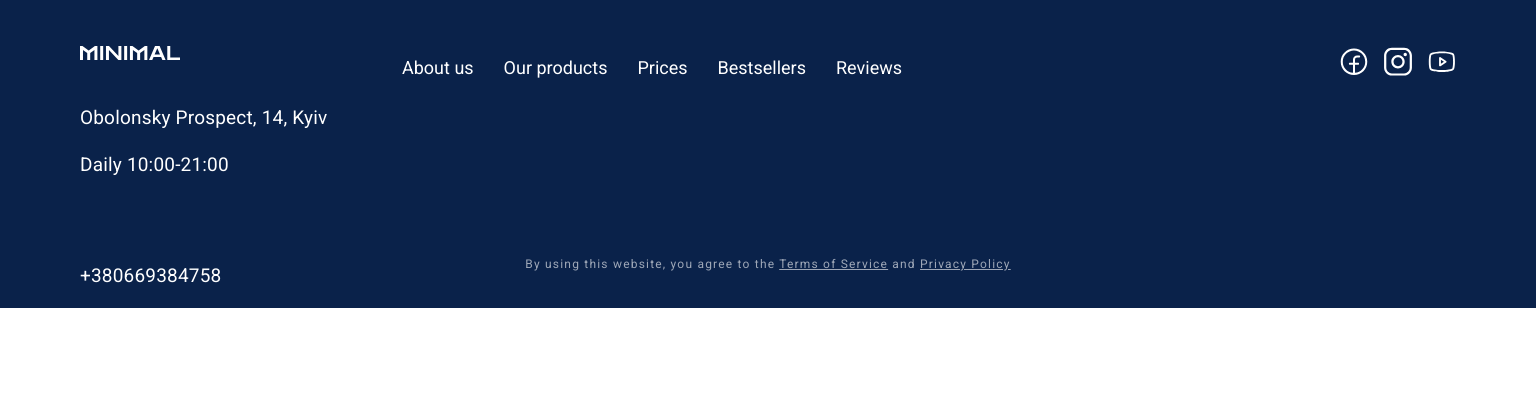
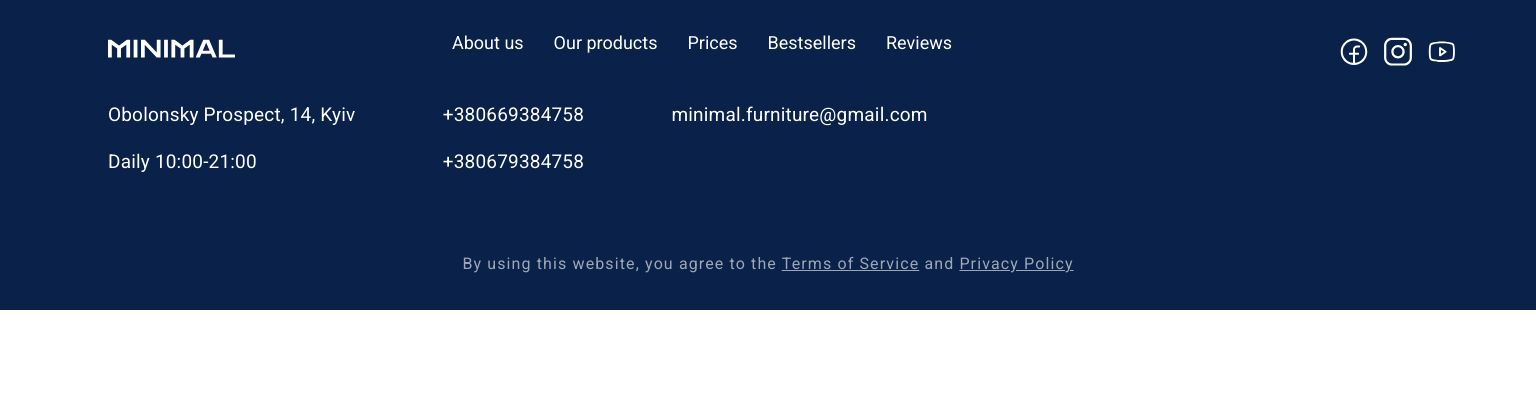
Before and after one commit to andreasrukom19/team-project-group14, a website built with Vite: page src/index.html in a window 1536 px wide. Built offline with nearby package versions, Linux system fonts and the light colour scheme.

Commit message:
first finish

```diff
--- a/src/css/footer.css
+++ b/src/css/footer.css
@@ -3,7 +3,6 @@
   background-color: var(--blue-font);
   padding-top: 36px;
   padding-bottom: 16px;
-  position: relative;
 }
 .footer-container {
   padding-left: 15px;
@@ -21,6 +20,7 @@
   align-items: center;
   margin-bottom: 42px;
 }
+
 .footer-nav-list {
   display: flex;
   flex-direction: column;
@@ -101,7 +101,6 @@
   .footer {
     padding-top: 46px;
     padding-bottom: 36px;
-    /* position: relative; */
   }
   .footer-container {
     max-width: 768px;
@@ -110,11 +109,13 @@
   }
   .footer-logo {
     max-width: 127px;
-    height: 16px;
-    margin-bottom: 32px;
+
+    /* margin-bottom: 32px; */
   }
+
   .footer-nav-list {
     gap: 16px;
+    margin-bottom: 64px;
     /* position: absolute;
     left: 384px; */
 
@@ -123,12 +124,12 @@
 
   .footer-navigation {
     display: flex;
-    gap: 214px;
+    gap: 249px;
+    /* padding: 8px; */
   }
   .base-container {
     justify-content: space-between;
     align-items: start;
-    margin-bottom: 164px;
   }
   .social-link {
     max-width: 40px;
@@ -141,11 +142,7 @@
   .footer-nav-link {
     font-size: 18px;
   }
-  .footer-nav-list {
-    padding: 8px;
-    gap: 16px;
-    margin-bottom: 0;
-  }
+
   .footer-address {
     position: absolute;
     top: 60px;
@@ -155,12 +152,12 @@
     font-size: 19px;
     letter-spacing: 0.01em;
     gap: 24px;
-    margin-bottom: 24px;
+    /* margin-bottom: 24px; */
   }
 
   .social-container {
     right: 32px;
-    top: 0;
+    top: 0px;
   }
   .time {
     margin-bottom: 64px;
@@ -168,15 +165,51 @@
   .email {
     display: block;
   }
+  .footer-agree {
+    font-size: 16px;
+    line-height: 1.25;
+    letter-spacing: 0.07em;
+  }
+  .base-container {
+    margin-bottom: 155px;
+  }
 }
 /**------------------------------------ desktop version--------------------- */
 @media screen and (min-width: 1440px) {
+  .footer {
+    padding-top: 36px;
+    padding-bottom: 36px;
+    position: relative;
+  }
   .footer-container {
     max-width: 1440px;
+    padding-left: 60px;
+    padding-right: 60px;
+  }
+  .footer-navigation {
+    gap: 217px;
+  }
+  .footer-address {
+    position: absolute;
+    top: 67px;
+    left: 60px;
   }
   .footer-nav-list {
     flex-direction: row;
     gap: 30px;
-    /* transform: translateY(-25%); */
+    transform: translateY(-25%);
+  }
+  .contacts-list {
+    flex-wrap: wrap;
+    width: 820px;
+    height: 70px;
+    gap: 24px 87px;
+    margin-bottom: 0;
+  }
+  .time {
+    margin-bottom: 0;
+  }
+  .base-container {
+    margin-bottom: 127px;
   }
 }
--- a/src/partials/footer.html
+++ b/src/partials/footer.html
@@ -45,8 +45,10 @@
             <a class="contacts-link" href="tel:+380679384758">+380679384758</a>
           </li>
           <li class="contacts-list-item">
-            <a class="contacts-link email" href="mailto:info@devstudio.com"
-              >info@devstudio.com</a
+            <a
+              class="contacts-link email"
+              href="mailto:minimal.furniture@gmail.com"
+              >minimal.furniture@gmail.com</a
             >
           </li>
         </ul>
```
